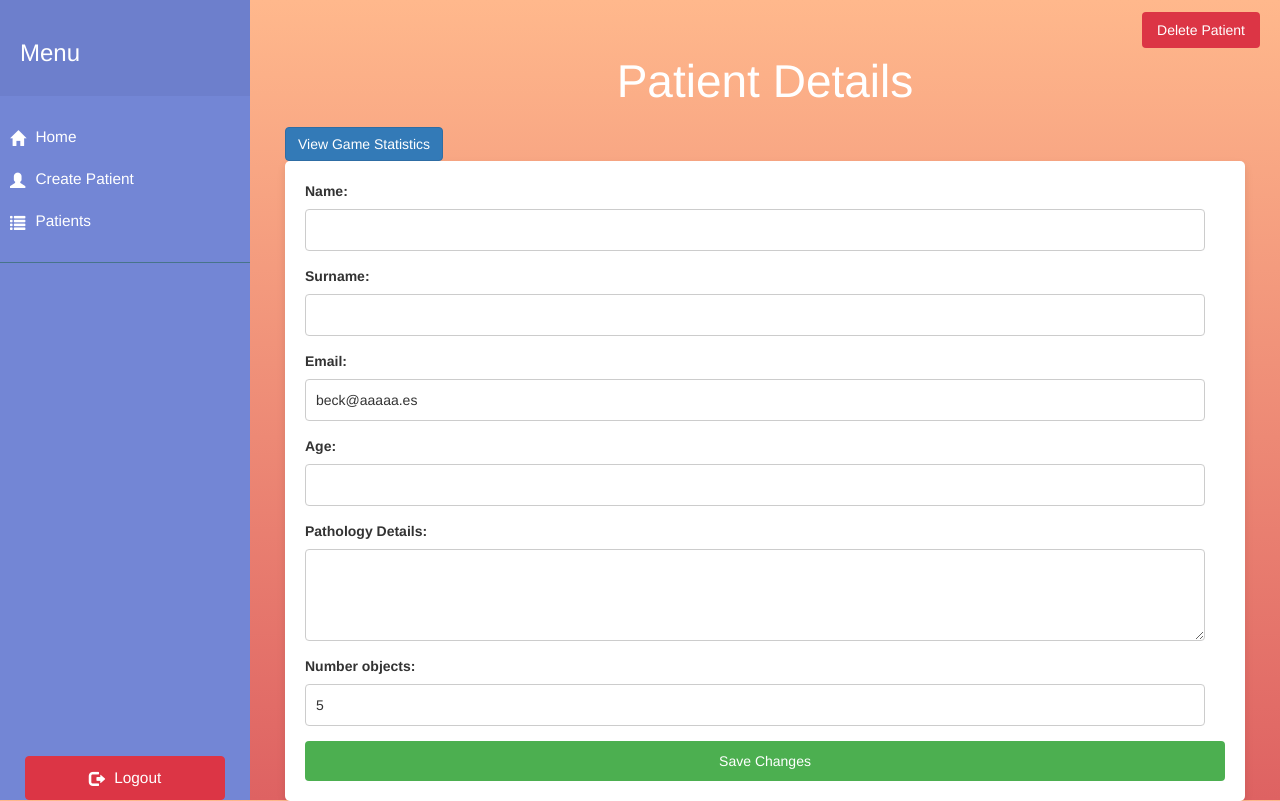
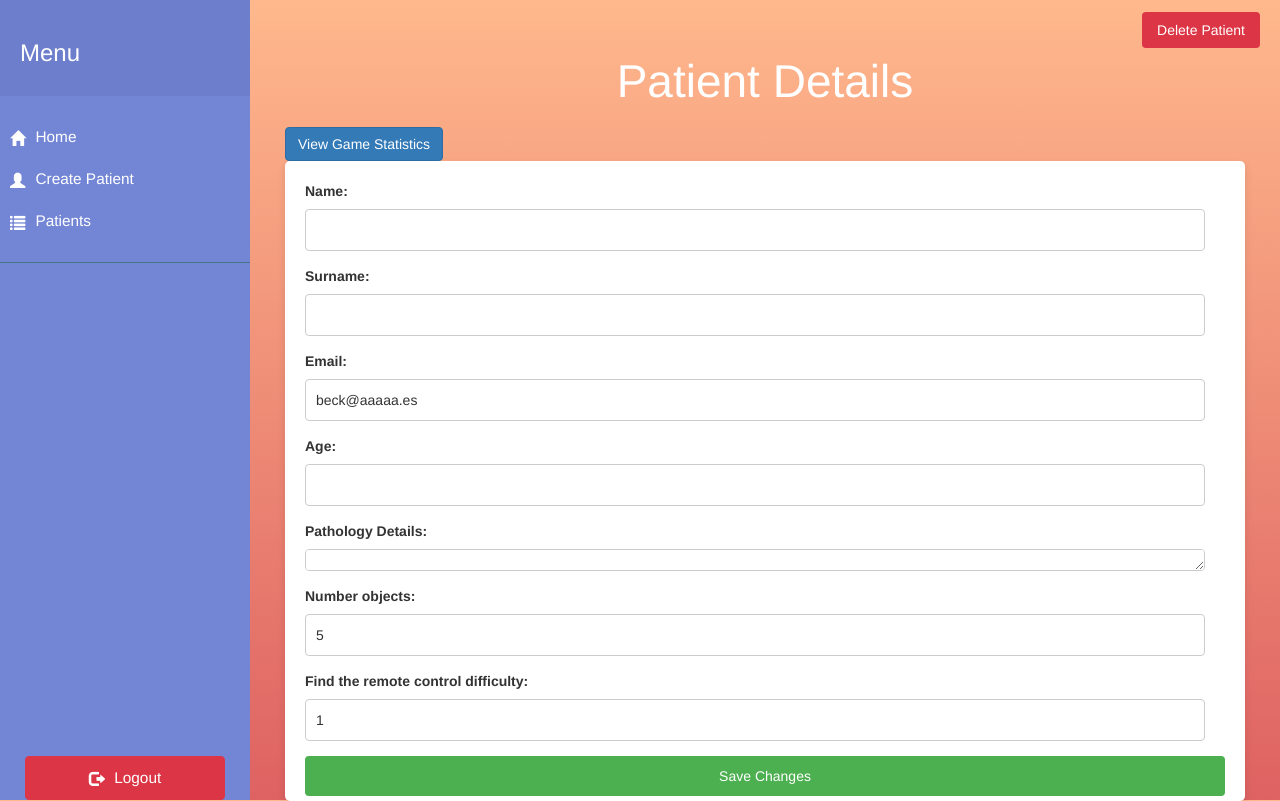
Before and after one commit to beckyfue/TFG, a Django app: page /patient_detail/1/ in a window 1280 px wide. Run offline with Django 4.2, Linux system fonts and the light colour scheme; data comes from the database, SQL or seed files in the repository; some libraries are stand-ins or nearby versions.

Commit message:
Se me ha olvidado subir la plantilla con el cambio

```diff
--- a/mysite/polls/templates/polls/patient_detail.html
+++ b/mysite/polls/templates/polls/patient_detail.html
@@ -42,6 +42,8 @@
             {{ form.pathology_details }}
 			<label for="{{ form.number_objects.id_for_label }}">Number objects:</label>
             {{ form.number_objects }}
+			<label for="{{ form.remote_difficulty.id_for_label }}">Find the remote control difficulty:</label>
+            {{ form.remote_difficulty }}
             <input type="submit" value="Save Changes">
         </form>
     </div>
```
